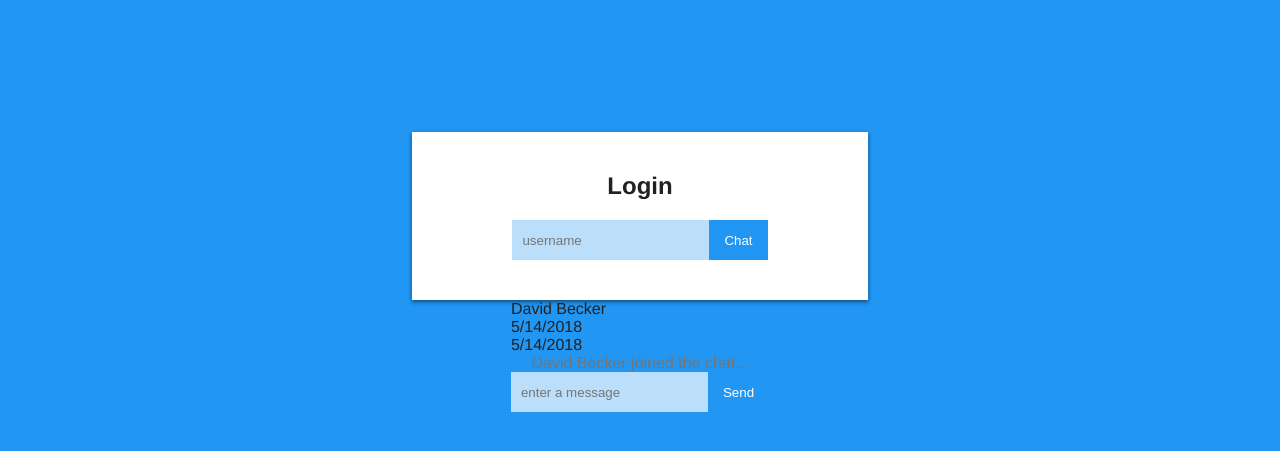
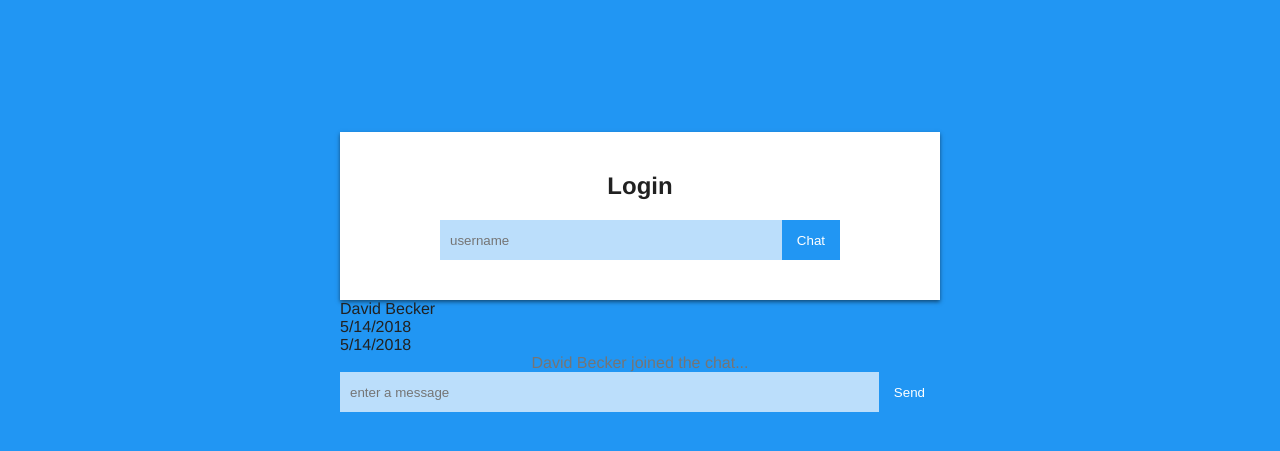
Before and after one commit to Meepedy/socketio-chat, a plain HTML site: page index.html in a window 1280 px wide. Shown: the part 153-604 px from the top of the page. Drawn offline with Linux system fonts and the light colour scheme.

Commit message:
removed flex-center from maincontent and added different styling

```diff
--- a/index.html
+++ b/index.html
@@ -20,7 +20,7 @@
       </div>
     </header>
 
-    <div id="mainContent" class="container flex-grow-1 flex-column flex-center">
+    <div id="mainContent" class="container flex-grow-1 flex-column">
       <section id="login">
         <h2 class="text-center">Login</h2>
         <form action="" id="loginForm" class="flex">
--- a/main.css
+++ b/main.css
@@ -96,6 +96,11 @@ header .container {
   background-color: var(--primary-blue);
 }
 
+#mainContent {
+  justify-content: center;
+  width: 100%;
+}
+
 /* Login Form */
 
 #login {
```
